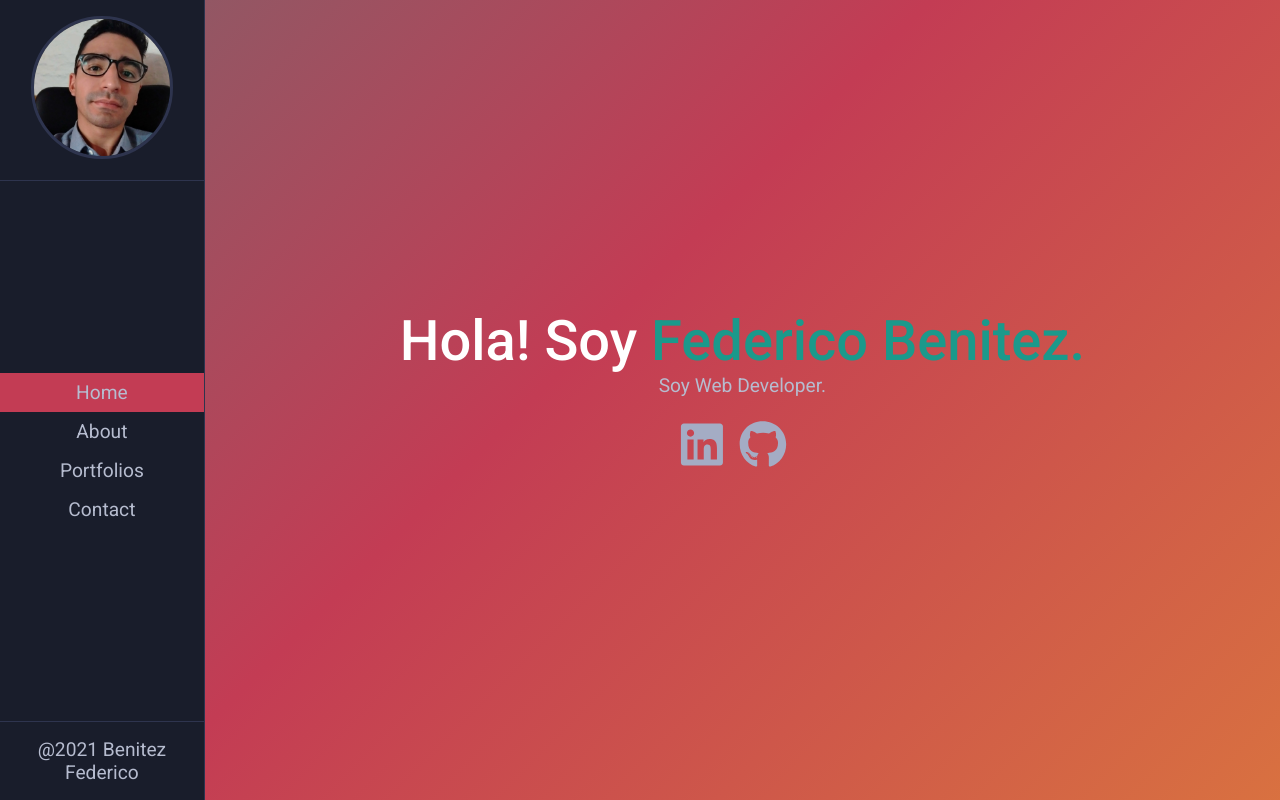
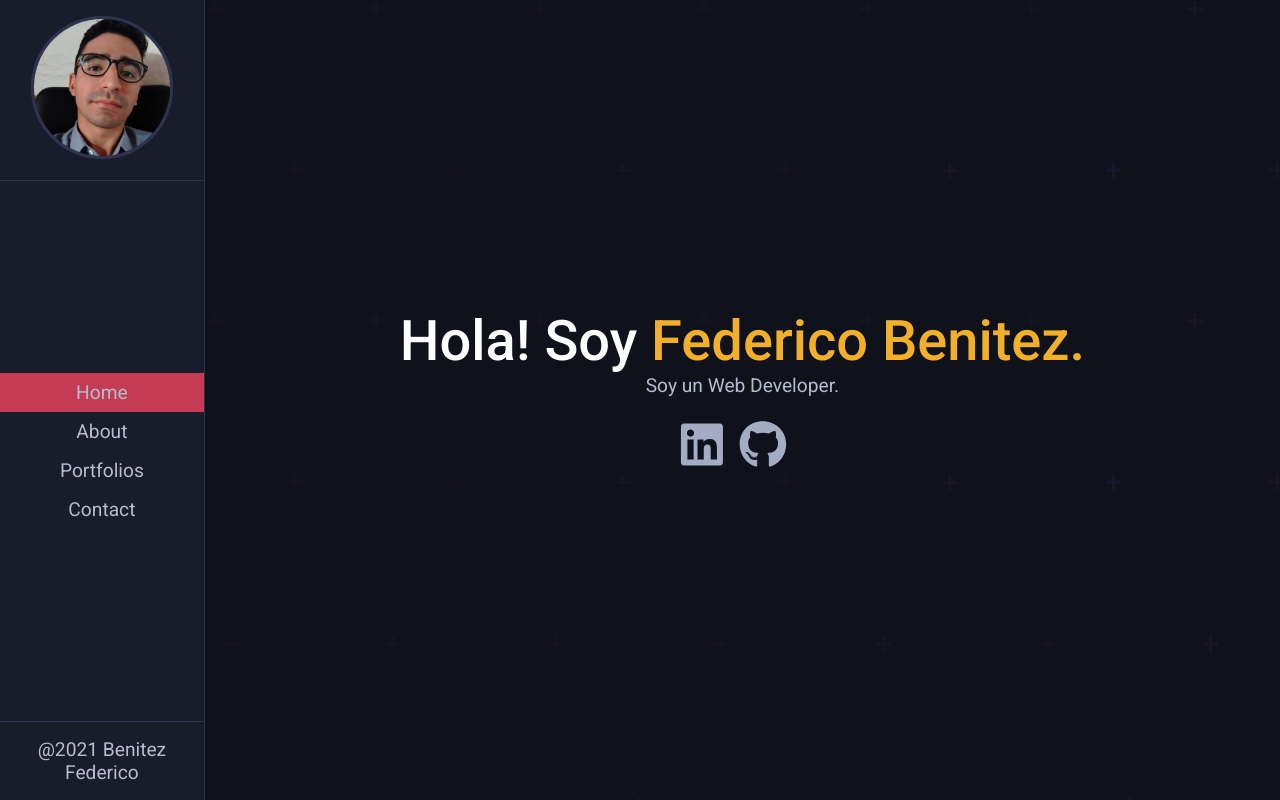
Before and after one commit to Federico-Benitez/old-portfolio, a React (Create React App) app: page / in a window 1280 px wide. Built offline with nearby package versions, Linux system fonts and the light colour scheme.

Commit message:
cambios esteticos en about y background

```diff
--- a/src/App.scss
+++ b/src/App.scss
@@ -18,6 +18,7 @@
 
 body::-webkit-scrollbar{
     width: 8px;
+
 }
 
 
@@ -34,7 +35,3 @@ body{
     font-family: 'Roboto', sans-serif;
     font-size: 1.2rem;
 }
-
-span{
-    color: #037FFF;
-}
--- a/src/Components/ImageSection.js
+++ b/src/Components/ImageSection.js
@@ -8,9 +8,9 @@ function ImageSection() {
         <img src={about} alt="" />
       </div>
       <div className="about-info">
-        <h4>
-          Soy <span>Federico Benitez</span>
-        </h4>
+        {/* <h4>
+          <span style={{ fontWeight: "400" }}>Federico Benitez</span>
+        </h4> */}
         <p className="about-text">
           Lorem ipsum dolor sit amet consectetur adipisicing elit. Nulla,
           maiores! Debitis repellendus similique.
--- a/src/Pages/HomePage.js
+++ b/src/Pages/HomePage.js
@@ -13,7 +13,7 @@ function HomePage() {
           Hola! Soy
           <span> Federico Benitez.</span>
         </h1>
-        <p className="h-sub-text">Soy Web Developer.</p>
+        <p className="h-sub-text">Soy un Web Developer.</p>
         <div className="icons">
           <Link className="icon-holder">
             <FontAwesomeIcon icon={faLinkedin} className="icon" />
--- a/src/styles/_about.scss
+++ b/src/styles/_about.scss
@@ -19,6 +19,10 @@
         }
         .about-text{
             padding: 1rem 0;
+        }
+        span{
+            color: #F2AF29,
+
         }
     }
 
--- a/src/styles/_layout.scss
+++ b/src/styles/_layout.scss
@@ -13,13 +13,8 @@
         margin-left: 16%;
         background-color: #10121B;
         min-height: 100vh;
+        background-image: url(../img/dots.svg);
 
-        background: linear-gradient(-45deg, #F2AF29, #C33C54, #1B998B, #345995);
-	    background-size: 400% 400%;
-	    animation: gradient 15s ease infinite;
-        // By:
-        // Manuel Pinto
-        // https://manuelpinto.in
         display: grid;
         position: relative;
         .content{
@@ -27,15 +22,3 @@
         }
     }
 }
-
-@keyframes gradient {
-	0% {
-		background-position: 0% 50%;
-	}
-	50% {
-		background-position: 100% 50%;
-	}
-	100% {
-		background-position: 0% 50%;
-	}
-}
--- a/src/styles/_skill.scss
+++ b/src/styles/_skill.scss
@@ -1,6 +1,4 @@
-.SkillsSection{
 
-}
 
 .skills-container{
     .skill-title{
--- a/src/styles/_typography.scss
+++ b/src/styles/_typography.scss
@@ -13,7 +13,7 @@
     font-weight: 500;
 
     span{
-        color: #1B998B,
+        color: #F2AF29,
     }
 }
 
```
